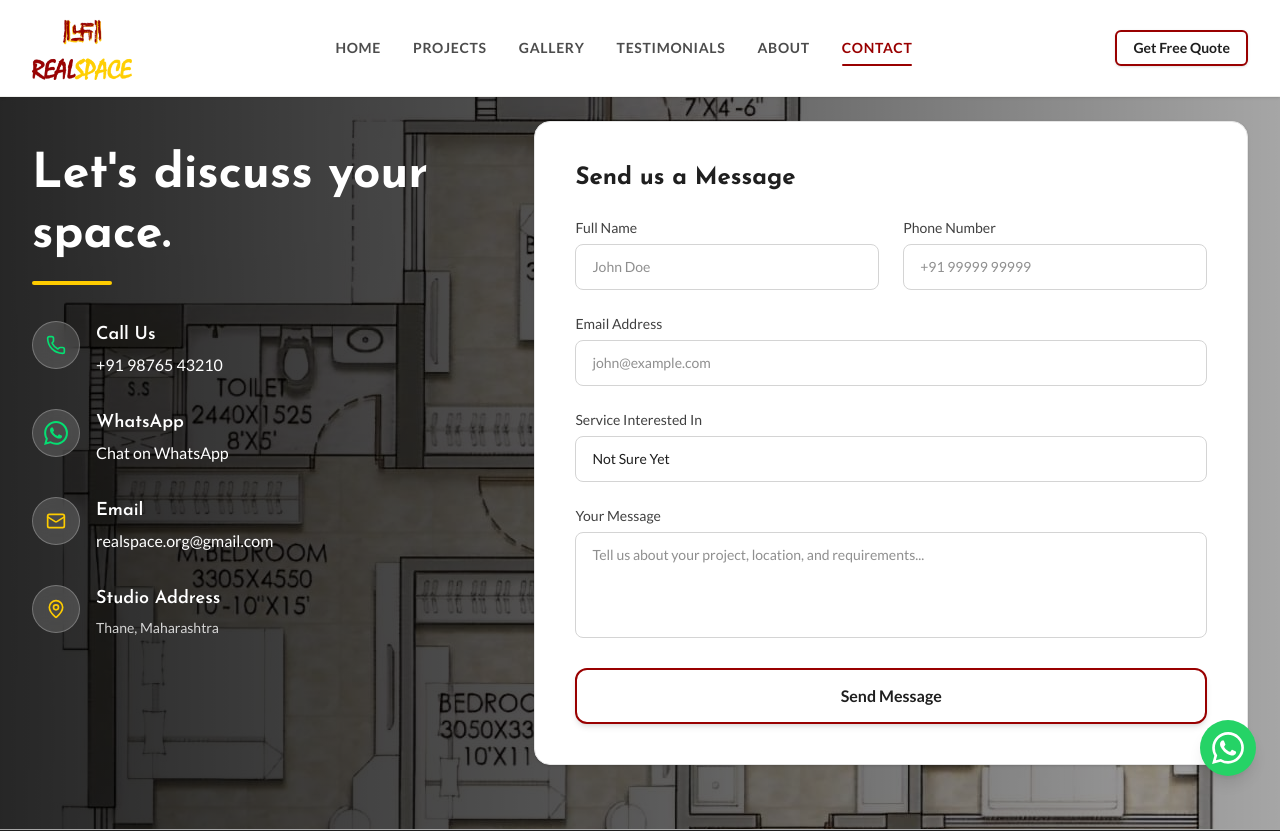
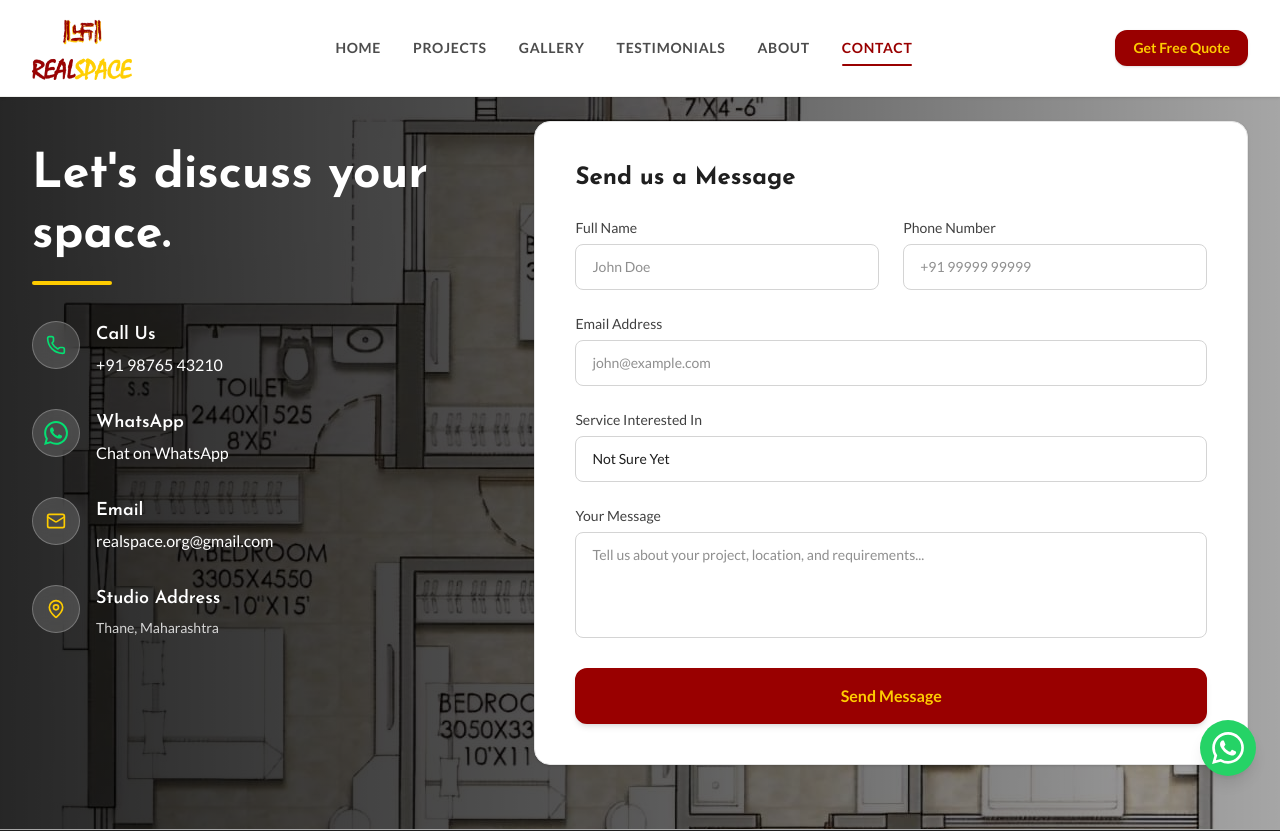
Before and after one commit to Sarvesh-Changan/realSpace-official, a Next.js app: page /contact in a window 1280 px wide. Shown: the top 831 px of the page. Built offline with nearby package versions, Linux system fonts and the light colour scheme; no server answers; the database is empty; grey boxes are pictures that could not be loaded.

Commit message:
fix(buttons): resolve white background override and enforce Kunku Red and Halad Yellow button classes

```diff
--- a/app/(public)/contact/_components/ContactForm.tsx
+++ b/app/(public)/contact/_components/ContactForm.tsx
@@ -205,7 +205,7 @@ export function ContactForm() {
         <button
           type="submit"
           disabled={isSubmitting}
-          className="w-full min-h-[48px] bg-brand-red border-2 border-brand-red hover:bg-brand-yellow hover:border-brand-yellow text-brand-yellow hover:text-brand-red font-bold py-3.5 px-6 rounded-xl transition-all duration-300 hover:scale-[1.02] shadow-md hover:shadow-lg disabled:opacity-70 disabled:cursor-not-allowed flex items-center justify-center text-sm sm:text-base cursor-pointer"
+          className="btn-kunku w-full min-h-[48px] font-bold py-3.5 px-6 rounded-xl transition-all duration-300 hover:scale-[1.02] shadow-md hover:shadow-lg disabled:opacity-70 disabled:cursor-not-allowed flex items-center justify-center text-sm sm:text-base cursor-pointer"
         >
           {isSubmitting ? "Sending..." : "Send Message"}
         </button>
--- a/app/globals.css
+++ b/app/globals.css
@@ -40,10 +40,45 @@
   --container-fullBleed: 100rem;
 }
 
-body, input, textarea, button, select {
+body {
   background: var(--background);
   color: var(--foreground);
   font-family: var(--font-sans), "Lato", sans-serif;
+}
+
+input, textarea, button, select {
+  font-family: var(--font-sans), "Lato", sans-serif;
+}
+
+/* Custom Kunku Red (#990000) & Halad Yellow (#FECC00) Button Classes */
+.btn-kunku {
+  background-color: #990000 !important;
+  color: #FECC00 !important;
+  border: 2px solid #990000 !important;
+  transition: all 0.3s ease !important;
+}
+
+.btn-kunku:hover {
+  background-color: #FECC00 !important;
+  color: #990000 !important;
+  border-color: #FECC00 !important;
+  transform: scale(1.03) !important;
+  box-shadow: 0 10px 25px rgba(254, 204, 0, 0.35) !important;
+}
+
+.btn-halad {
+  background-color: #FECC00 !important;
+  color: #990000 !important;
+  border: 2px solid #FECC00 !important;
+  transition: all 0.3s ease !important;
+}
+
+.btn-halad:hover {
+  background-color: #990000 !important;
+  color: #FECC00 !important;
+  border-color: #990000 !important;
+  transform: scale(1.03) !important;
+  box-shadow: 0 10px 25px rgba(153, 0, 0, 0.45) !important;
 }
 
 h1, h2, h3, h4, h5, h6 {
--- a/components/ui/Button.tsx
+++ b/components/ui/Button.tsx
@@ -11,12 +11,10 @@ export const Button = React.forwardRef<HTMLButtonElement, ButtonProps>(
       "inline-flex items-center justify-center rounded-md font-medium transition-colors focus-visible:outline-none focus-visible:ring-2 focus-visible:ring-brand-yellow disabled:opacity-50 disabled:pointer-events-none";
 
     const variants = {
-      primary:
-        "bg-brand-red text-brand-yellow border-2 border-brand-red hover:bg-brand-yellow hover:text-brand-red hover:border-brand-yellow shadow-md hover:shadow-xl hover:scale-[1.03] transition-all duration-300 cursor-pointer font-bold",
-      secondary:
-        "bg-brand-yellow text-brand-red border-2 border-brand-yellow hover:bg-brand-red hover:text-brand-yellow hover:border-brand-red shadow-md hover:shadow-xl hover:scale-[1.03] transition-all duration-300 cursor-pointer font-bold",
+      primary: "btn-kunku rounded-xl font-bold cursor-pointer shadow-md hover:shadow-xl",
+      secondary: "btn-halad rounded-xl font-bold cursor-pointer shadow-md hover:shadow-xl",
       ghost:
-        "bg-transparent text-brand-red border-2 border-brand-red hover:bg-brand-yellow hover:text-brand-red hover:border-brand-yellow shadow-sm hover:shadow-md transition-all duration-300 cursor-pointer font-bold",
+        "bg-transparent text-[#990000] border-2 border-[#990000] hover:bg-[#FECC00] hover:text-[#990000] hover:border-[#FECC00] rounded-xl font-bold cursor-pointer",
     };
 
     const sizes = {
```
